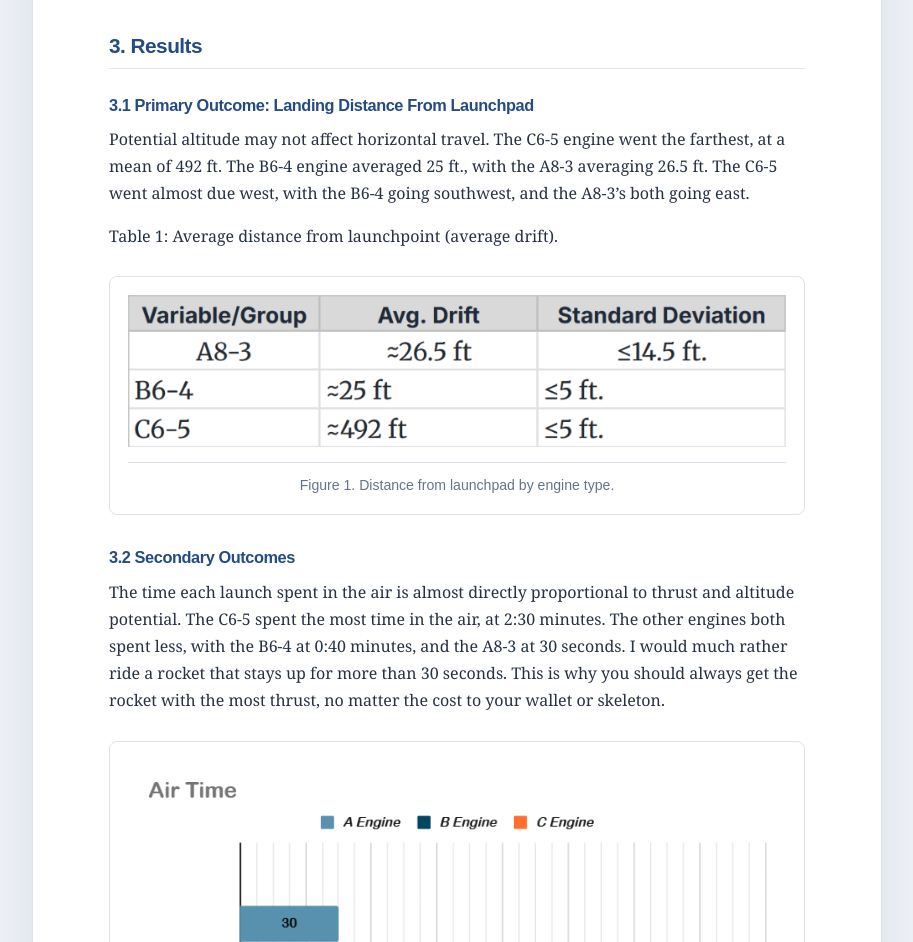
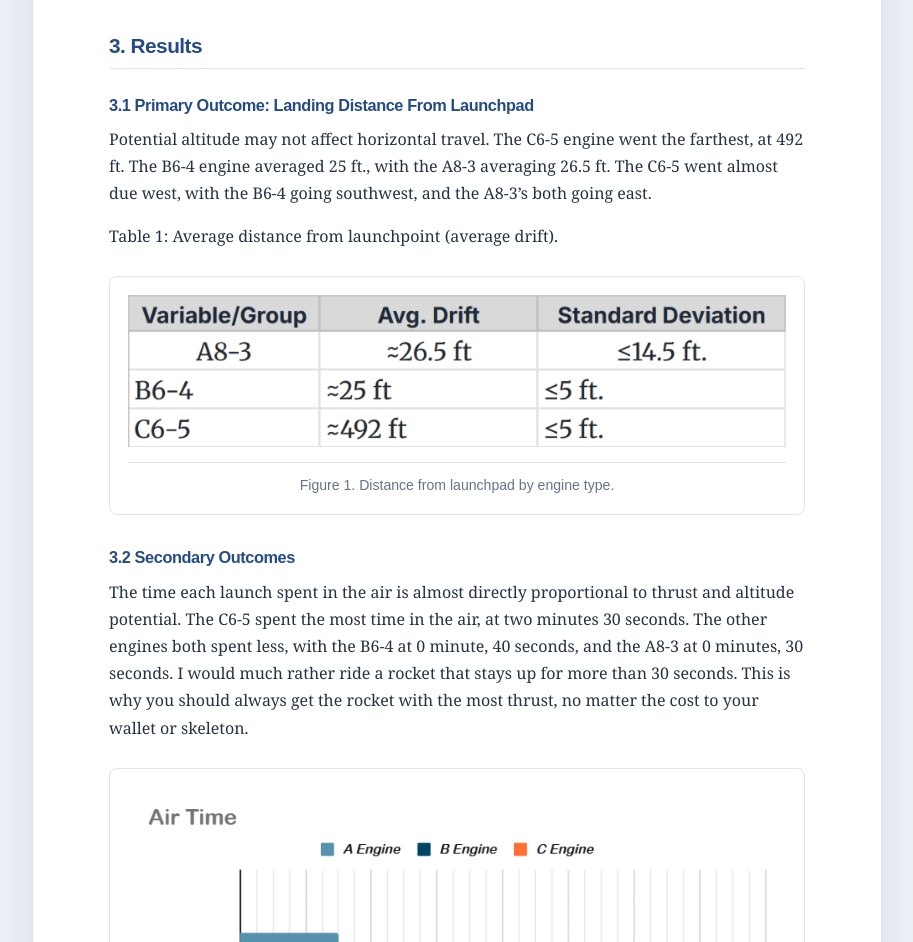
Before and after one commit to Zelk-Boy/dataset, a plain HTML site: page paper.html in a window 1280 px wide. Shown: the part 2020-2962 px from the top of the page, without its empty margins (183-1096 px from the left). Drawn offline with Linux system fonts and the light colour scheme.

Commit message:
Revise results section for clarity and formatting
Updated text for clarity and consistency in time format.

```diff
--- a/paper.html
+++ b/paper.html
@@ -460,7 +460,7 @@ a:focus-visible {
         <section aria-labelledby="results-heading">
             <h2 id="results-heading">3. Results</h2>
             <h3>3.1 Primary Outcome: Landing Distance From Launchpad</h3>
-            <p >Potential altitude may not affect horizontal travel. The C6-5 engine went the farthest, at a mean of 492 ft. The B6-4 engine averaged 25 ft., with the A8-3 averaging 26.5 ft. The C6-5 went almost due west, with the B6-4 going southwest, and the A8-3’s both going east.</p>
+            <p >Potential altitude may not affect horizontal travel. The C6-5 engine went the farthest, at 492 ft. The B6-4 engine averaged 25 ft., with the A8-3 averaging 26.5 ft. The C6-5 went almost due west, with the B6-4 going southwest, and the A8-3’s both going east.</p>
             <p>Table 1: Average distance from launchpoint (average drift).</p>
             <figure class="results-chart">
                 <img src="chart2.png" alt="Chart comparing model rocket distance from the launchpad by engine type">
@@ -468,7 +468,7 @@ a:focus-visible {
             </figure>
 
             <h3>3.2 Secondary Outcomes</h3>
-            <p >The time each launch spent in the air is almost directly proportional to thrust and altitude potential. The C6-5 spent the most time in the air, at 2:30 minutes. The other engines both spent less, with the B6-4 at 0:40 minutes, and the A8-3 at 30 seconds.
+            <p >The time each launch spent in the air is almost directly proportional to thrust and altitude potential. The C6-5 spent the most time in the air, at two minutes 30 seconds. The other engines both spent less, with the B6-4 at 0 minute, 40 seconds, and the A8-3 at 0 minutes, 30 seconds.
 I would much rather ride a rocket that stays up for more than 30 seconds. This is why you should always get the rocket with the most thrust, no matter the cost to your wallet or skeleton.</p>
             <figure class="results-chart">
                 <img src="chart1.png" alt="Chart comparing model rocket airtime by engine type">
```
